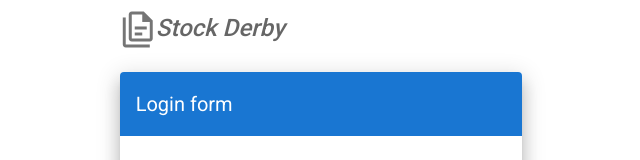
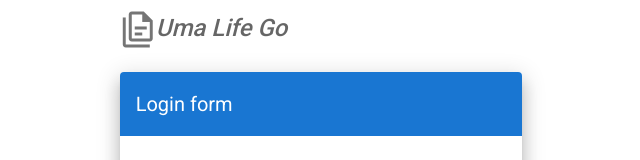
Before and after one commit to nagano-masami/UmaLifeGo, a Vue app in the folder frontend/: page / in a window 1280 px wide. Shown: the top 160 px of the page, without its empty margins (319-959 px from the left). Built offline with nearby package versions, Linux system fonts and the light colour scheme.

Commit message:
umalifego change

```diff
--- a/frontend/package.json
+++ b/frontend/package.json
@@ -1,5 +1,5 @@
 {
-  "name": "stock_derby",
+  "name": "uma_life_go",
   "version": "0.1.0",
   "private": true,
   "scripts": {
--- a/frontend/src/App.vue
+++ b/frontend/src/App.vue
@@ -32,10 +32,10 @@ export default {
     createTitleDesc : function(routeInstance){
       //titleを設定する処理
       if(routeInstance.meta.title){
-        var setTitle = routeInstance.meta.title + ' Stock Derby';
+        var setTitle = routeInstance.meta.title + ' Uma Life Go';
         document.title = setTitle;
       }else{
-        document.title = 'Stock Derby'
+        document.title = 'Uma Life Go'
       }
       //メタタグのdescription設定処理
       if(routeInstance.meta.desc){
--- a/frontend/src/components/globals/MenuBar.vue
+++ b/frontend/src/components/globals/MenuBar.vue
@@ -2,7 +2,7 @@
   <div>
     <v-app-bar app color="#238842" dense dark>
       <v-app-bar-nav-icon @click="drawer = true"></v-app-bar-nav-icon>
-      <v-toolbar-title>Stock Derby</v-toolbar-title>
+      <v-toolbar-title>Uma Life Go</v-toolbar-title>
       <v-spacer></v-spacer>
       <v-btn icon>
         <v-icon>mdi-heart</v-icon>
--- a/frontend/src/components/pages/Login.vue
+++ b/frontend/src/components/pages/Login.vue
@@ -8,7 +8,7 @@
         class="headline font-italic font-weight-medium text--secondary"
       >
         <v-col cols="12" sm="8" md="6" lg="4">
-          <v-icon large>mdi-file-document-multiple-outline</v-icon>Stock Derby
+          <v-icon large>mdi-file-document-multiple-outline</v-icon>Uma Life Go
         </v-col>
       </v-row>
       <v-row align="center" justify="center">
--- a/frontend/src/router/index.js
+++ b/frontend/src/router/index.js
@@ -20,7 +20,7 @@ const routes = [
     path: '/home',
     name: 'Home',
     component: Home,
-    meta: { title:'Stock Derby', desc: '競馬の家計簿'},
+    meta: { title:'Uma Life Go', desc: '競馬の家計簿'},
     children: [
       {
         path: '/top',
@@ -50,6 +50,7 @@ const routes = [
         path: '/output',
         name: 'OutPut',
         component: OutPut,
+        meta: { title:'出力', desc: 'Output'},
       }
 
     ]
```
Also changed, not shown: 1 other file (tests, documents, lock files or other folders).
